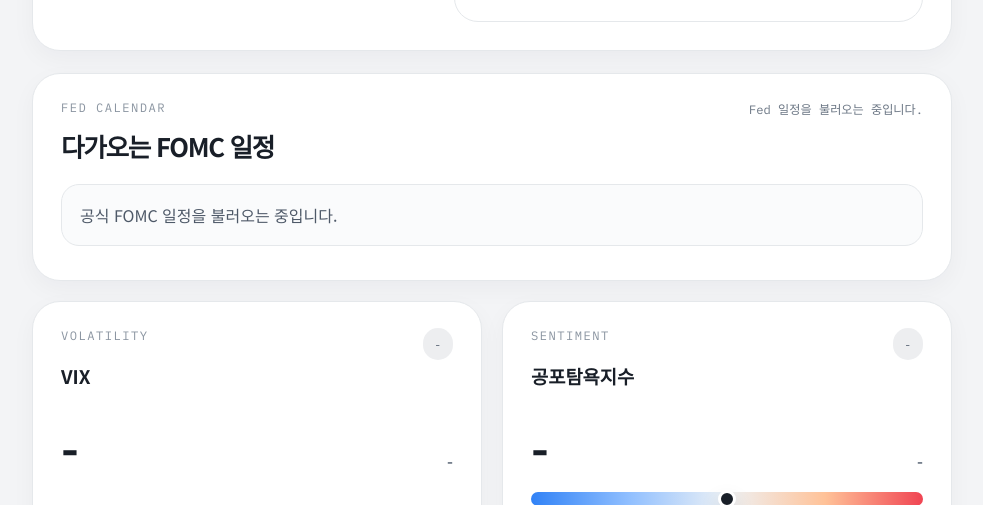
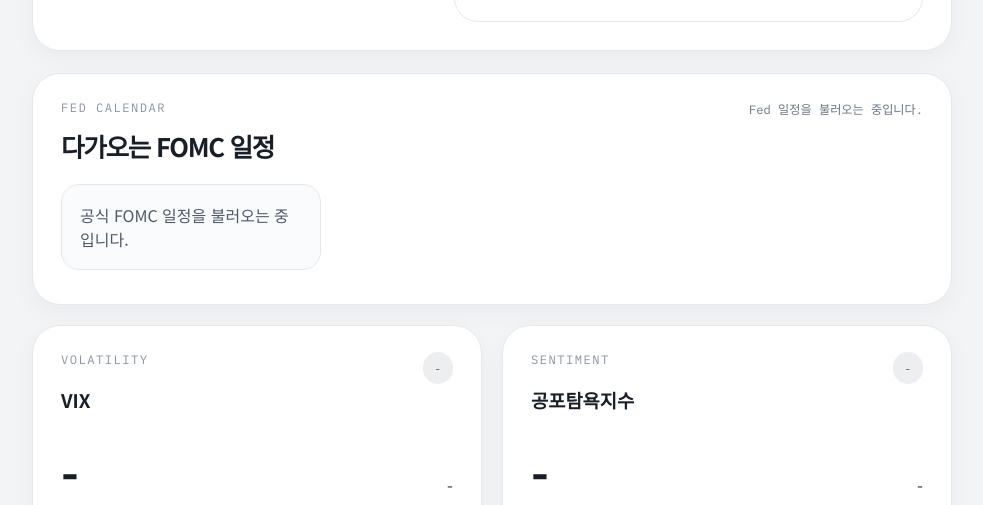
Before and after one commit to HyeonokKim/week2_codex_project, a website: page public/index.html in a window 1280 px wide. Shown: the part 721-1226 px from the top of the page, without its empty margins (148-1131 px from the left). Drawn offline with Linux system fonts and the light colour scheme; no server answers.

Commit message:
Constrain FOMC scroller width

```diff
--- a/public/styles.css
+++ b/public/styles.css
@@ -450,6 +450,12 @@ a {
   padding: 26px 28px;
 }
 
+.fed-panel {
+  min-width: 0;
+  max-width: 100%;
+  overflow: hidden;
+}
+
 .macro-status,
 .macro-footnote {
   margin: 0;
@@ -461,9 +467,11 @@ a {
 .fed-calendar {
   display: grid;
   grid-auto-flow: column;
-  grid-auto-columns: minmax(220px, 1fr);
+  grid-auto-columns: 260px;
   gap: 12px;
   margin-top: 20px;
+  width: 100%;
+  max-width: 100%;
   overflow-x: auto;
   overflow-y: hidden;
   padding-bottom: 8px;
@@ -480,7 +488,7 @@ a {
   border: 1px solid var(--line);
   border-radius: 22px;
   background: var(--surface-soft);
-  min-width: 220px;
+  min-width: 0;
   scroll-snap-align: start;
 }
 
```
